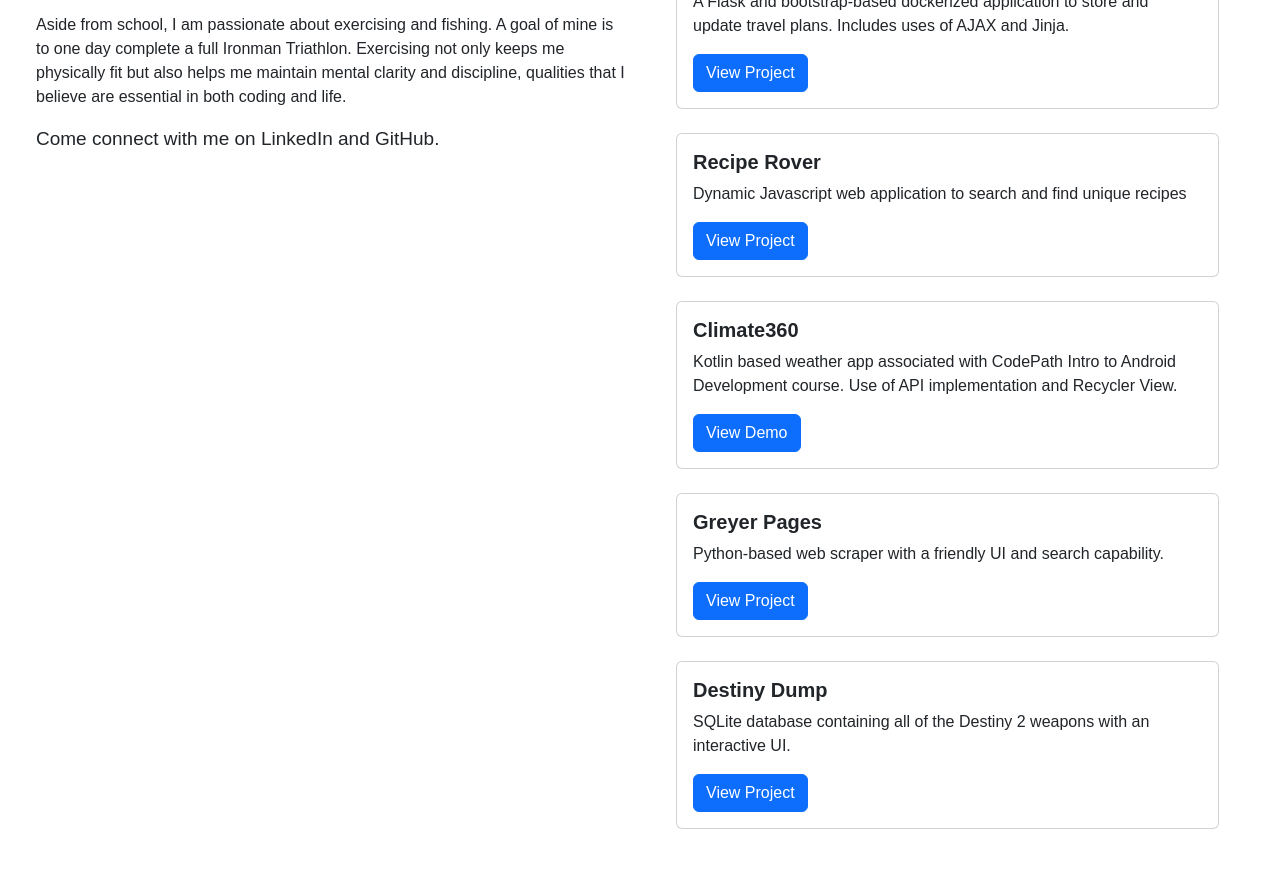
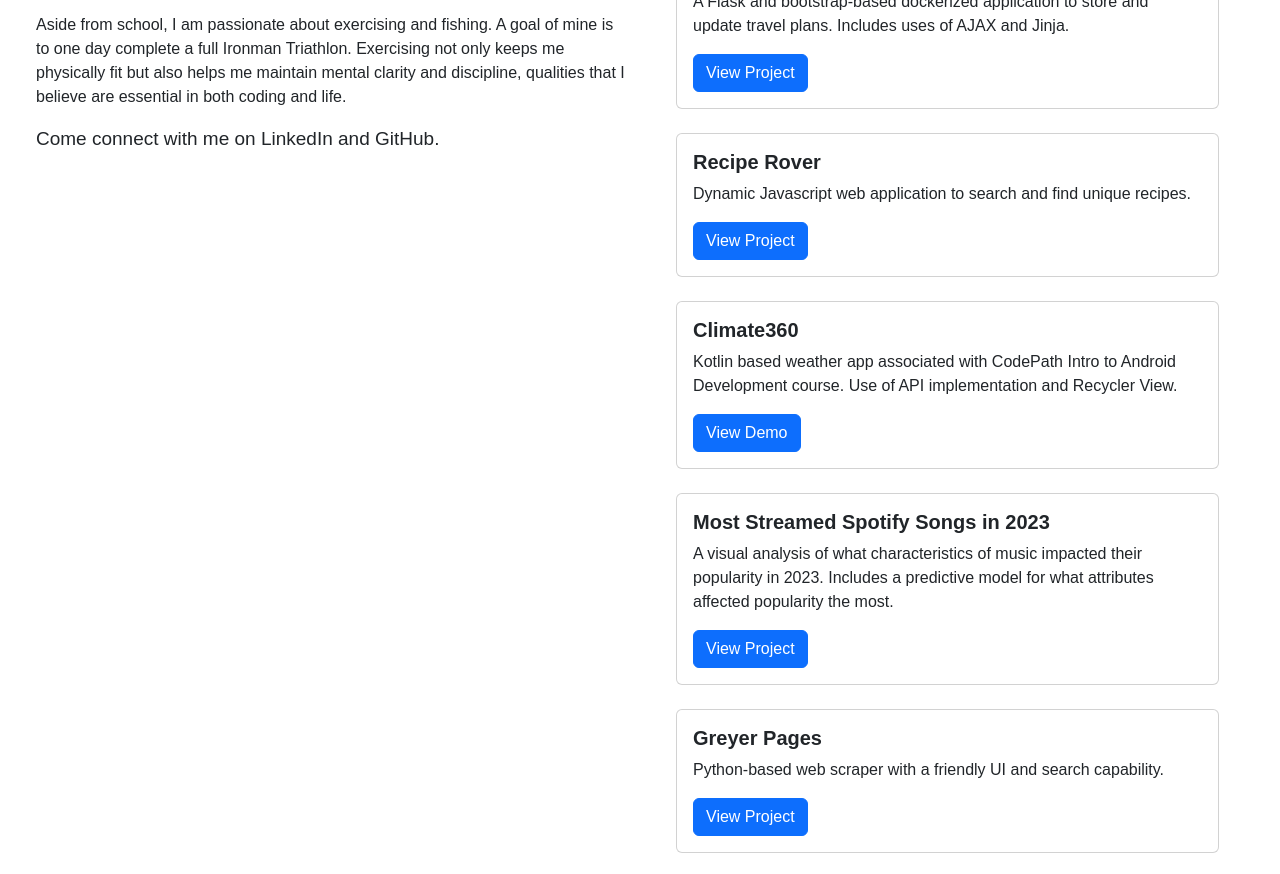
Before and after one commit to Tylermui/Tyler.Mui, a plain HTML site: page index.html in a window 1280 px wide. Shown: the part 163-1037 px from the top of the page. Drawn offline with nearby package versions, Linux system fonts and the light colour scheme.

```diff
--- a/index.html
+++ b/index.html
@@ -76,7 +76,7 @@
               <div class="card">
                   <div class="card-body">
                       <h5 class="card-title"><strong>Recipe Rover</strong></h5>
-                      <p class="card-text">Dynamic Javascript web application to search and find unique recipes</p>
+                      <p class="card-text">Dynamic Javascript web application to search and find unique recipes.</p>
                       <a href="https://recipe-rover.pages.dev/" class="btn btn-primary">View Project</a>
                   </div>
               </div>
@@ -89,6 +89,17 @@
                         Use of API implementation and Recycler View.
                       </p>
                       <a href="images/Climate360DemoVideo.gif" class="btn btn-primary">View Demo</a>
+                  </div>
+              </div>
+            </div>
+            <div class="col-11 mb-4">
+              <div class="card">
+                  <div class="card-body">
+                      <h5 class="card-title"><strong>Most Streamed Spotify Songs in 2023</strong></h5>
+                      <p class="card-text">A visual analysis of what characteristics of music impacted their popularity in 2023.
+                        Includes a predictive model for what attributes affected popularity the most.
+                      </p>
+                      <a href="https://github.com/Tylermui/Spotify_Streams_Analysis" class="btn btn-primary">View Project</a>
                   </div>
               </div>
             </div>
```
